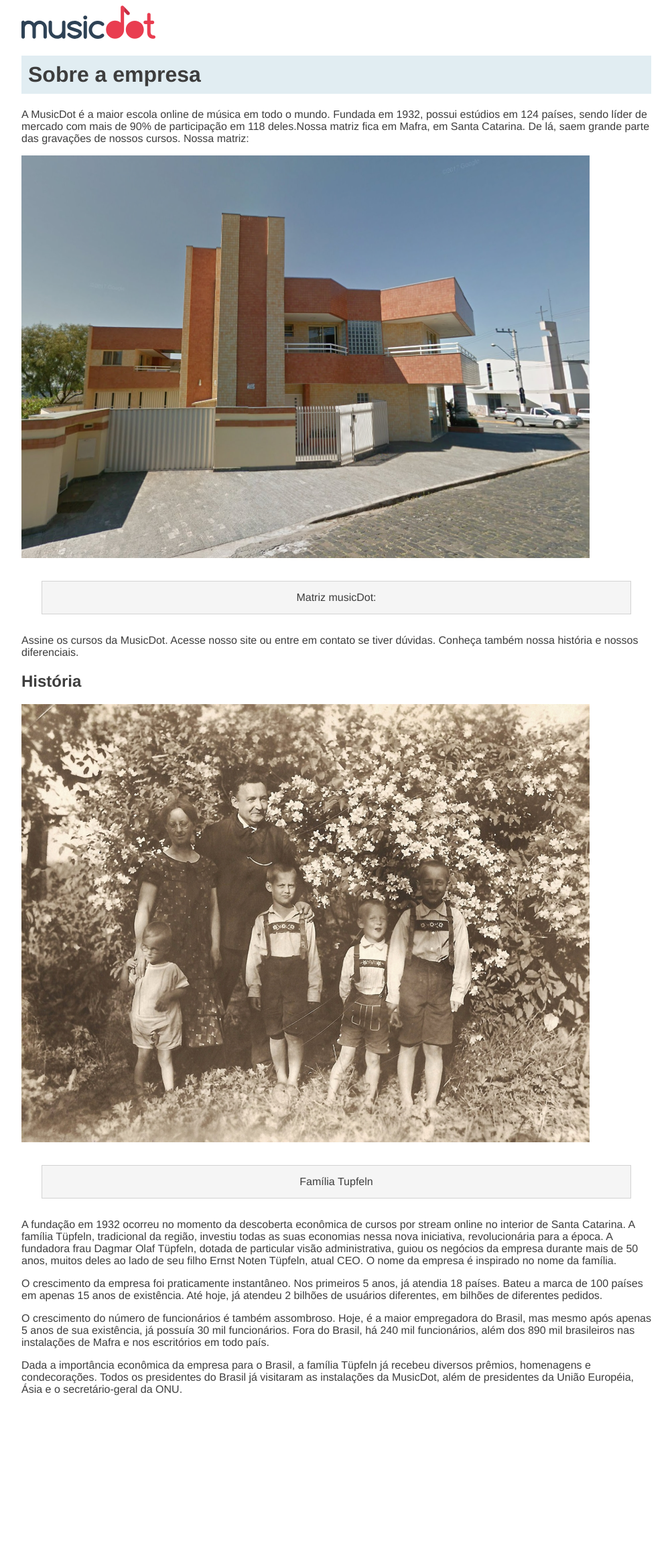
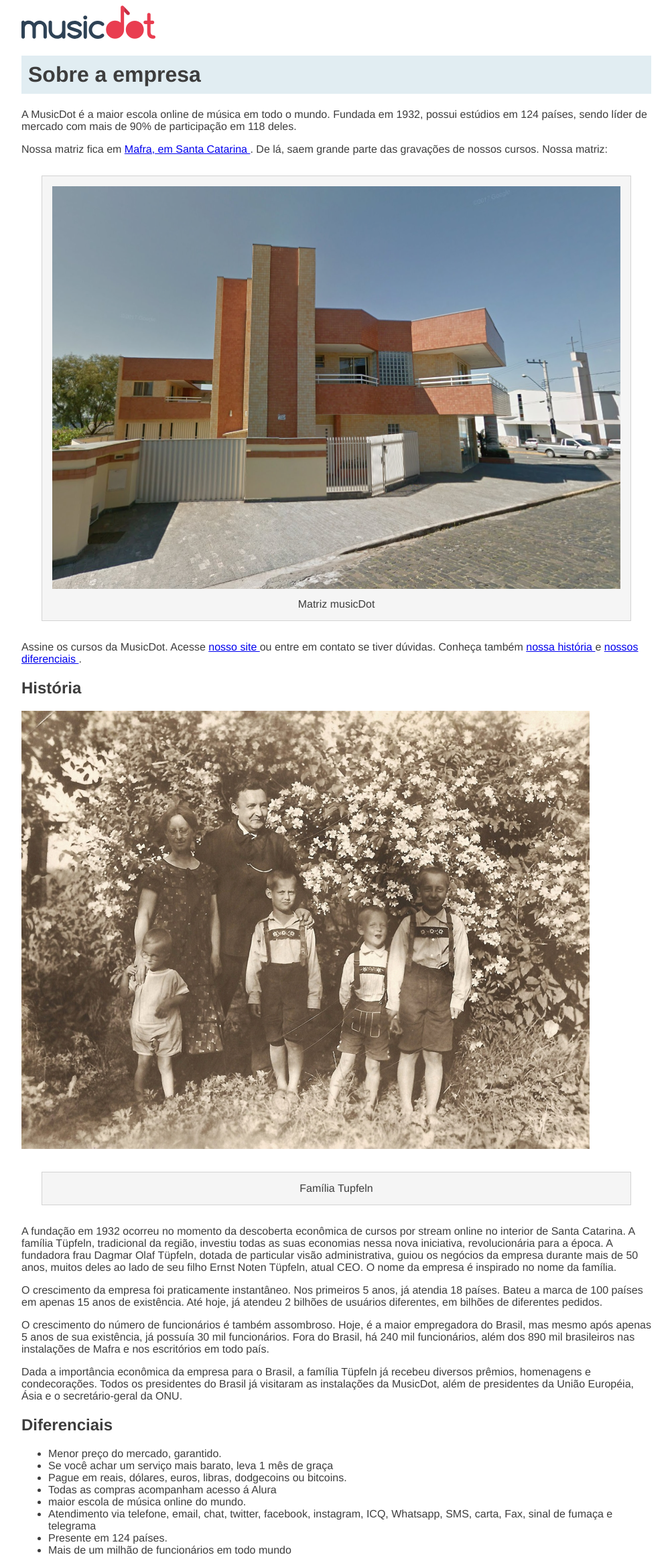
Before and after one commit to Aline-Reis/proj-aulahtml, a plain HTML site: page Arquivos Iniciais para o projeto/sobre.html in a window 1280 px wide. Shown: the whole page at 67% size, without its empty margins (138-1141 px from the left). Before the commit the page ends 2099 px from the top, so only its background shows below. Drawn offline with Linux system fonts and the light colour scheme.

Commit message:
Adcionando um novo arquivo, links para endereços, apontamentos para ajudar na navegação da pagina e adcionando um lista para a pagina

```diff
--- a/Arquivos Iniciais para o projeto/sobre.html
+++ b/Arquivos Iniciais para o projeto/sobre.html
@@ -7,28 +7,68 @@
     <link rel="stylesheet" href="wd43-musicdot-arquivos-iniciais/css/Sobre.css">
 </head>
 <body>
+
 <img src="wd43-musicdot-arquivos-iniciais/img/logo.svg" alt= "logo da musicdot">
-<h1>Sobre a empresa</h1>
-<p> A	MusicDot	é	a	maior	escola	online	de	música	em	todo	o	mundo. Fundada	em	1932,	possui	estúdios	em	124	países,	sendo	líder	de	mercado	com	mais	de	90%
-    de participação	em	118	deles.Nossa	matriz	fica	em	Mafra,	em	Santa	Catarina.	De	lá,	saem	grande	parte	das	gravações	de	nossos	cursos.	Nossa	matriz:</p>
-<img src="wd43-musicdot-arquivos-iniciais/img/matriz-musicdot.png" alt="Imagem da Matriz da Musicdot">
-<figure>Matriz musicDot:</figure>
-<p>Assine os cursos da MusicDot. Acesse nosso site ou entre em contato se tiver dúvidas. Conheça também nossa história e nossos diferenciais.</p>
-<h2>História</h2>
+
+<h1> Sobre a empresa </h1>
+
+<p>
+    A	MusicDot	é	a	maior	escola	online	de	música	em	todo	o	mundo. Fundada	em	1932,	possui	estúdios	em	124	países,	sendo	líder	de	mercado	com	mais	de	90%
+    de participação	em	118	deles.
+</p>
+
+<p>
+    Nossa matriz fica em <a href="https://maps.google.com.br/?q=190,GabrielDequech,Mafra,SC"> Mafra, em Santa Catarina </a>. De lá, saem grande parte das gravações de nossos cursos. Nossa matriz:
+</p>
+<figure>
+    <img src="wd43-musicdot-arquivos-iniciais/img/matriz-musicdot.png" alt="Imagem da Matriz da Musicdot">
+    <figcaption>
+        Matriz musicDot
+    </figcaption>
+</figure>
+
+<p>
+    Assine os cursos da MusicDot. Acesse <a href="index.html"> nosso site </a> ou entre em contato
+    se tiver dúvidas. Conheça também <a href="#historia"> nossa história </a> e <a href="#diferenciais"> nossos diferenciais </a>.
+</p>
+
+<h2 id="História"> História </h2>
+
+
 <img src="wd43-musicdot-arquivos-iniciais/img/familia-tupfeln.jpg" alt="logo da musicdot">
+
 <figure>Família Tupfeln</figure>
-<p>A fundação em 1932 ocorreu no momento da descoberta econômica de cursos por stream online no interior de Santa Catarina. A família Tüpfeln, tradicional da região, investiu todas as suas economias nessa nova iniciativa,
+
+<p>
+    A fundação em 1932 ocorreu no momento da descoberta econômica de cursos por stream online no interior de Santa Catarina. A família Tüpfeln, tradicional da região, investiu todas as suas economias nessa nova iniciativa,
     revolucionária para a época. A fundadora frau Dagmar Olaf Tüpfeln, dotada de particular visão administrativa,
     guiou os negócios da empresa durante mais de 50 anos, muitos deles ao lado  de seu filho Ernst Noten Tüpfeln, atual CEO. O nome da empresa é inspirado no nome da família.</p>
 
-<p>O crescimento da empresa foi praticamente instantâneo. Nos primeiros 5 anos, já atendia 18 países.  Bateu a marca de 100 países em apenas 15 anos de existência.
+<p>
+    O crescimento da empresa foi praticamente instantâneo. Nos primeiros 5 anos, já atendia 18 países.  Bateu a marca de 100 países em apenas 15 anos de existência.
     Até hoje, já atendeu 2 bilhões  de usuários diferentes, em bilhões de diferentes pedidos.</p>
 
-<p> O crescimento do número de funcionários é também assombroso. Hoje, é a maior empregadora do Brasil, mas mesmo após apenas 5 anos de sua existência,
+<p>
+    O crescimento do número de funcionários é também assombroso. Hoje, é a maior empregadora do Brasil, mas mesmo após apenas 5 anos de sua existência,
     já possuía 30 mil funcionários. Fora do  Brasil, há 240 mil funcionários, além dos 890 mil brasileiros nas instalações de Mafra e nos escritórios em todo país.</p>
 
-<p> Dada a importância econômica da empresa para o Brasil, a família Tüpfeln já recebeu diversos prêmios,  homenagens e condecorações. Todos os presidentes do Brasil
+<p>
+    Dada a importância econômica da empresa para o Brasil, a família Tüpfeln já recebeu diversos prêmios,  homenagens e condecorações. Todos os presidentes do Brasil
     já visitaram as instalações da MusicDot, além de presidentes da União Européia, Ásia e o secretário-geral da ONU.</p>
 
+<h2 id="Diferenciais"> Diferenciais </h2>
+
+<ul>
+    <li> Menor preço do mercado, garantido. </li>
+    <li> Se você achar um  serviço mais barato, leva 1 mês de graça </li>
+    <li> Pague em reais, dólares, euros, libras, dodgecoins ou bitcoins. </li>
+    <li> Todas as compras acompanham acesso á Alura </li>
+    <li> maior escola de música online do mundo. </li>
+    <li> Atendimento via telefone, email, chat, twitter, facebook, instagram, ICQ, Whatsapp, SMS, carta, Fax, sinal de fumaça e telegrama </li>
+    <li> Presente em 124 países. </li>
+    <li> Mais de um milhão de funcionários em todo mundo </li>
+</ul>
+
 </body>
+
 </html>
```
Also changed, not shown: Arquivos Iniciais para o projeto/wd43-musicdot-arquivos-iniciais/idx.html (added, +1 -0 lines).
